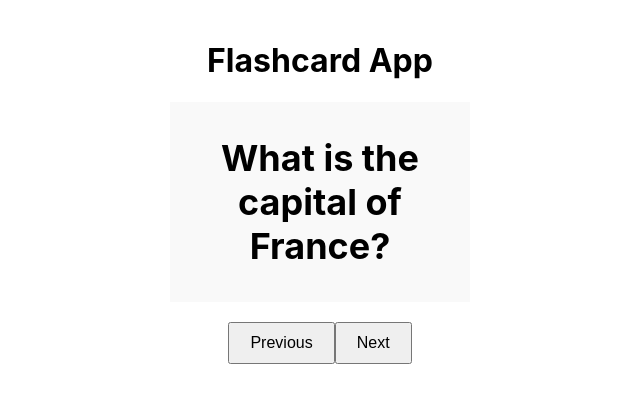
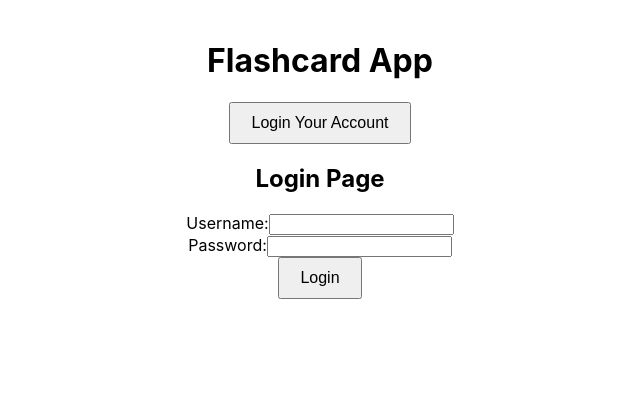
Before and after one commit to AnnieTranHope24/flash-card-app-user, a React (Create React App) app: page /login in a window 1280 px wide. Shown: the top 402 px of the page, without its empty margins (320-960 px from the left). Built offline with nearby package versions, Linux system fonts and the light colour scheme.

Commit message:
Added the login page

```diff
--- a/package.json
+++ b/package.json
@@ -8,6 +8,7 @@
     "@testing-library/user-event": "^13.5.0",
     "react": "^18.3.1",
     "react-dom": "^18.3.1",
+    "react-router-dom": "^6.26.1",
     "react-scripts": "5.0.1",
     "web-vitals": "^2.1.4"
   },
--- a/src/App.js
+++ b/src/App.js
@@ -1,8 +1,11 @@
 import React, { useState } from 'react';
+import { BrowserRouter as Router, Routes, Route, Link} from 'react-router-dom';
 import Flashcard from './components/Flashcard';
+import LoginPage from './components/LoginPage';
 import './App.css';
 
 function App() {
+  const [decks] = useState(null);
   const [cards] = useState([
     {question: 'What is the capital of France?', answer: 'Paris'},
     {question: 'What is 2 + 2?', answer: '4'},
@@ -20,14 +23,29 @@ function App() {
   }
 
   return(
+    <Router>
       <div className="app">
         <h1>Flashcard App</h1>
+        <Link to="/login">
+          <button>Login Your Account</button>
+        </Link>
+        <Routes>
+          <Route
+            path='/'
+            element={
+              <div>
                 <Flashcard card={cards[currentIndex]} />
                 <div className="controls">
                   <button onClick={handlePrevious}>Previous</button>
                   <button onClick={handleNext}>Next</button>
                 </div>
               </div>
+            }
+          />
+          <Route path='/login' element={<LoginPage/>}/>
+        </Routes>
+      </div>
+    </Router>
   );
 };
 
--- /dev/null
+++ b/src/components/LoginPage.js
@@ -0,0 +1,41 @@
+import React, { useState } from 'react';
+
+const LoginPage = () => {
+    const [username, setUsername] = useState('');
+    const [password, setPassword] = useState('');
+
+    const handleLogin = () => {
+        // Logic for handling login
+        console.log('Logging in with: ', username, password);
+        // You can add your authentication logic here
+    };
+
+    return (
+        <div>
+            <h2>Login Page</h2>
+            <form onSubmit={handleLogin}>
+                <div>
+                    <label>Username:</label>
+                    <input
+                        type="text"
+                        value={username}
+                        onChange={(e) => setUsername(e.target.value)}
+                        required
+                    />
+                </div>
+                <div>
+                    <label>Password:</label>
+                    <input
+                        type="password"
+                        value={password}
+                        onChange={(e) => setPassword(e.target.value)}
+                        required
+                    />
+                </div>
+                <button type="submit">Login</button>
+            </form>
+        </div>
+    );
+};
+
+export default LoginPage;
```
Also changed, not shown: src/TODO.txt, 1 other file (tests, documents, lock files or other folders). Lines whose indentation alone changed are shown as unchanged.
